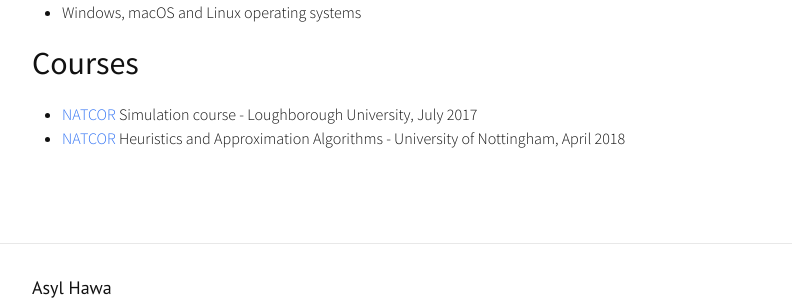
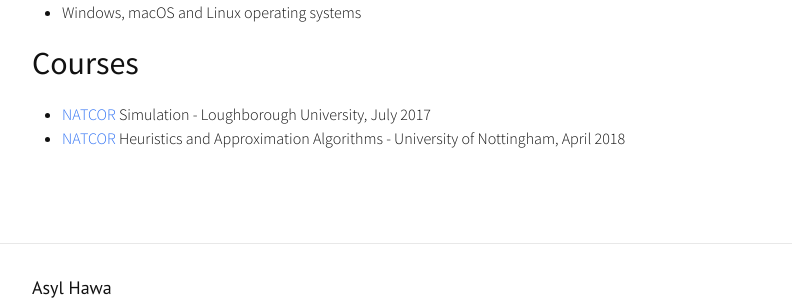
Before and after one commit to asyllh/asyllh.github.io, a Jekyll site: the page built from bio.md, in a window 1280 px wide. Shown: the part 1369-1669 px from the top of the page, without its empty margins (238-1030 px from the left). Built offline with Jekyll 4.4.1, drawn with Linux system fonts in a browser that asks for light colours; nearby versions of some CDN libraries.

Commit message:
edited NATCOR courses

```diff
--- a/bio.md
+++ b/bio.md
@@ -56,5 +56,5 @@ September 2013 - June 2016
 
 ## Courses
 
-* [NATCOR](http://www.natcor.ac.uk/) Simulation course - Loughborough University, July 2017
+* [NATCOR](http://www.natcor.ac.uk/) Simulation - Loughborough University, July 2017
 * [NATCOR](http://www.natcor.ac.uk/) Heuristics and Approximation Algorithms - University of Nottingham, April 2018
```
